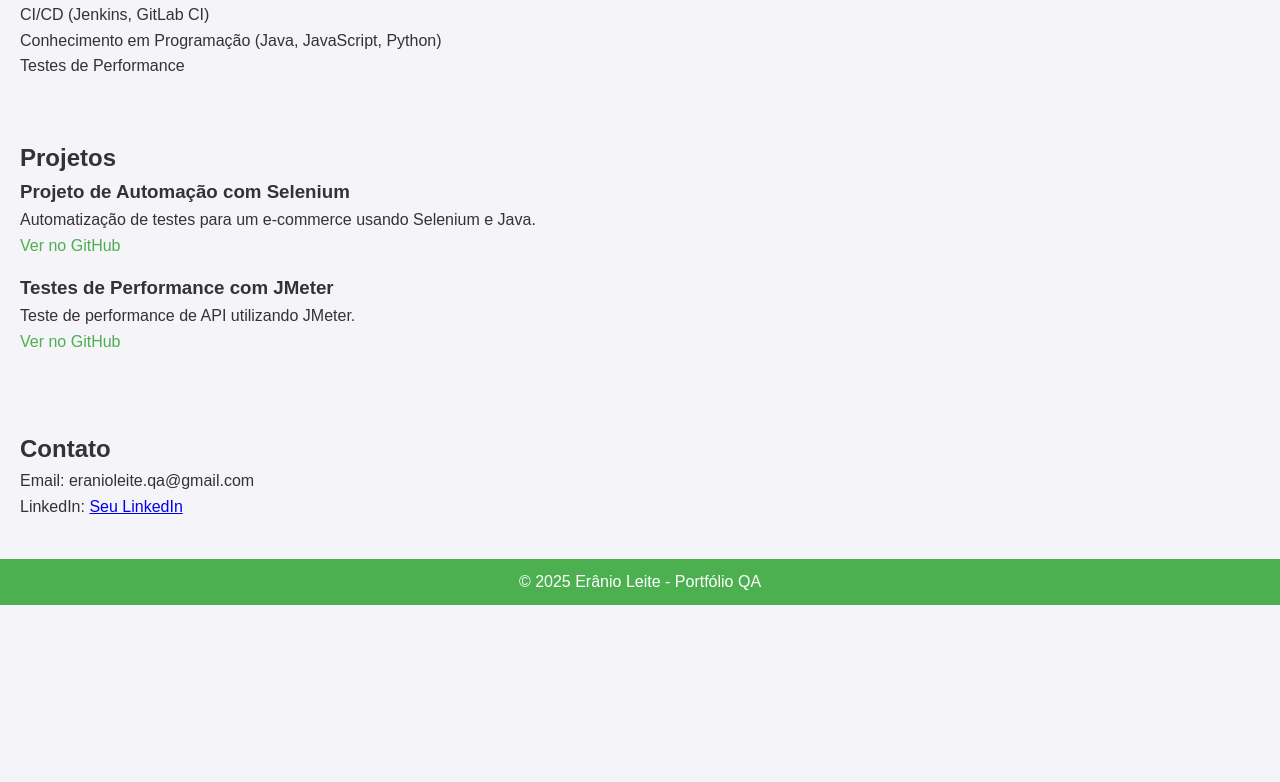
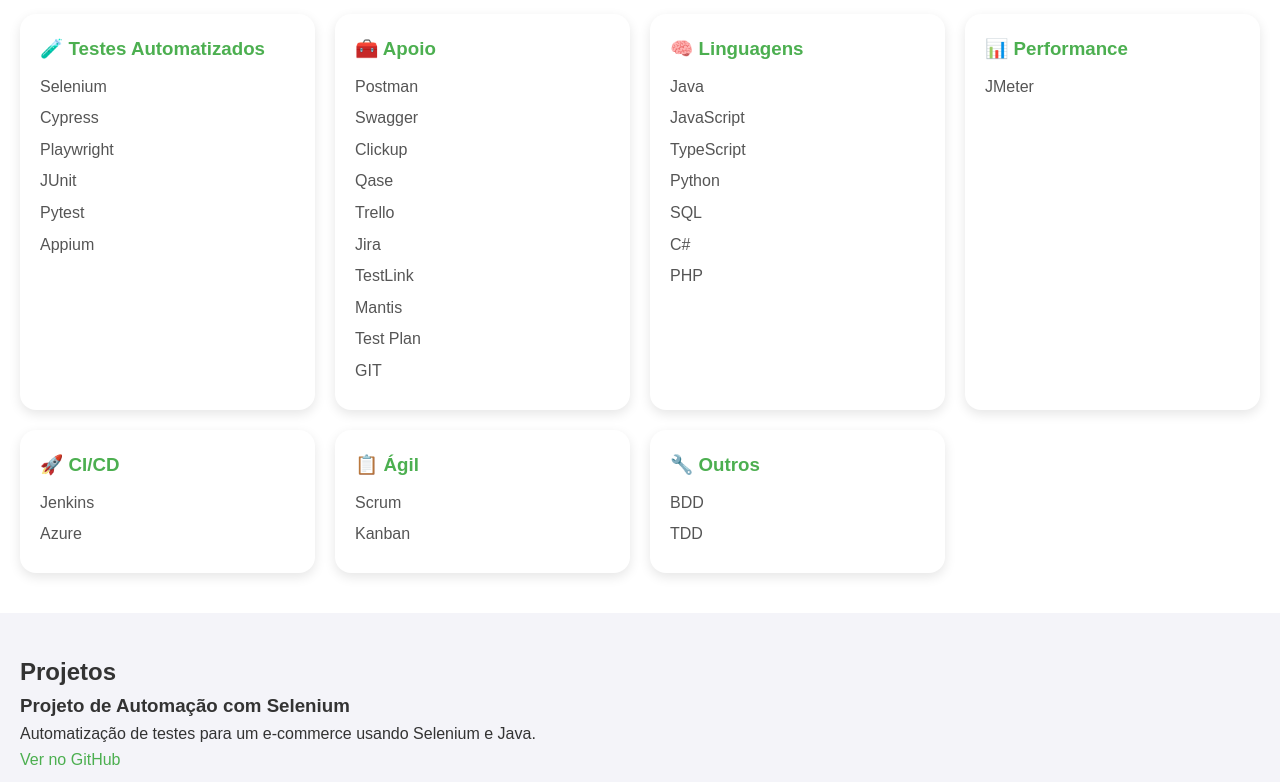
Before and after one commit to EranioLeite/Portifolio, a plain HTML site: page docs/index.html in a window 1280 px wide. Shown: the part 297-1079 px from the top of the page. Before the commit the page ends 902 px from the top, so only its background shows below. Drawn offline with Linux system fonts and the light colour scheme.

Commit message:
melhoria dos cards

```diff
--- a/css/style.css
+++ b/css/style.css
@@ -13,7 +13,7 @@
 }
 
 header {
-    background-color: #4CAF50;
+    background-color: #1e114e;
     padding: 10px;
 }
 
@@ -58,7 +58,52 @@
 footer {
     text-align: center;
     padding: 10px;
-    background-color: #4CAF50;
+    background-color: #1e114e;
     color: white;
     margin-top: 20px;
 }
+
+#habilidades {
+    padding: 40px 20px;
+    background-color: white;
+}
+
+.titulo-ferramentas {
+    text-align: center;
+    font-size: 2rem;
+    margin-bottom: 30px;
+    color: #333;
+}
+
+.grid-ferramentas {
+    display: grid;
+    grid-template-columns: repeat(auto-fit, minmax(250px, 1fr));
+    gap: 20px;
+}
+
+.card {
+    background-color: white;
+    padding: 20px;
+    border-radius: 16px;
+    box-shadow: 0 4px 12px rgba(0,0,0,0.1);
+    transition: transform 0.3s ease;
+}
+
+.card:hover {
+    transform: translateY(-5px);
+}
+
+.card h3 {
+    color: #4CAF50;
+    margin-bottom: 10px;
+}
+
+.card ul {
+    list-style-type: none;
+    padding: 0;
+}
+
+.card ul li {
+    margin-bottom: 6px;
+    color: #555;
+}
--- a/docs/index.html
+++ b/docs/index.html
@@ -1,10 +1,5 @@
 <!DOCTYPE html>
 <html lang="pt-br">
-    <style>
-    body {
-        background-color: yellow;
-    }
-</style>
 <head>
     <meta charset="UTF-8">
     <meta name="viewport" content="width=device-width, initial-scale=1.0">
@@ -17,7 +12,7 @@
         <nav>
             <ul>
                 <li><a href="#sobre">Sobre</a></li>
-                <li><a href="#habilidades">Habilidades</a></li>
+                <li><a href="#habilidades">Ferramentas e Tecnologias</a></li>
                 <li><a href="#projetos">Projetos</a></li>
                 <li><a href="#contato">Contato</a></li>
             </ul>
@@ -30,14 +25,87 @@
     </section>
 
     <section id="habilidades">
-        <h2>Minhas Habilidades</h2>
-        <ul>
-            <li>Testes Manuais</li>
-            <li>Automação de Testes (Selenium, Cypress)</li>
-            <li>CI/CD (Jenkins, GitLab CI)</li>
-            <li>Conhecimento em Programação (Java, JavaScript, Python)</li>
-            <li>Testes de Performance</li>
-        </ul>
+        <h2 class="titulo-ferramentas">⚙️ Ferramentas e Tecnologias</h2>
+        <div class="grid-ferramentas">
+
+            <div class="card">
+                <h3>🧪 Testes Automatizados</h3>
+                <ul>
+                    <li>Selenium</li>
+                    <li>Cypress</li>
+                    <li>Playwright</li>
+                    <li>JUnit</li>
+                    <li>Pytest</li>
+                    <li>Appium</li>
+
+                </ul>
+            </div>
+
+            <div class="card">
+                <h3>🧰 Apoio</h3>
+                <ul>
+                    <li>Postman</li>
+                    <li>Swagger</li>
+                    <li>Clickup</li>
+                    <li>Qase</li>
+                    <li>Trello</li>
+                    <li>Jira</li>
+                    <li>TestLink</li>
+                    <li>Mantis</li>
+                    <li>Test Plan</li>
+                    <li>GIT</li>
+
+
+                </ul>
+            </div>
+
+            <div class="card">
+                <h3>🧠 Linguagens</h3>
+                <ul>
+                    <li>Java</li>
+                    <li>JavaScript</li>
+                    <li>TypeScript</li>
+                    <li>Python</li>
+                    <li>SQL</li>
+                    <li>C#</li>
+                    <li>PHP</li>
+                </ul>
+            </div>
+
+            <div class="card">
+                <h3>📊 Performance</h3>
+                <ul>
+                    <li>JMeter</li>
+                </ul>
+            </div>
+
+            <div class="card">
+                <h3>🚀 CI/CD</h3>
+                <ul>
+                    <li>Jenkins</li>
+                    <li>Azure</li>
+
+                </ul>
+            </div>
+
+            <div class="card">
+                <h3>📋 Ágil</h3>
+                <ul>
+                    <li>Scrum</li>
+                    <li>Kanban</li>
+                </ul>
+            </div>
+
+            <div class="card">
+                <h3>🔧 Outros</h3>
+                <ul>
+                    <li>BDD</li>
+                    <li>TDD</li>
+                </ul>
+            </div>
+
+        </div>
+
     </section>
 
     <section id="projetos">
```
